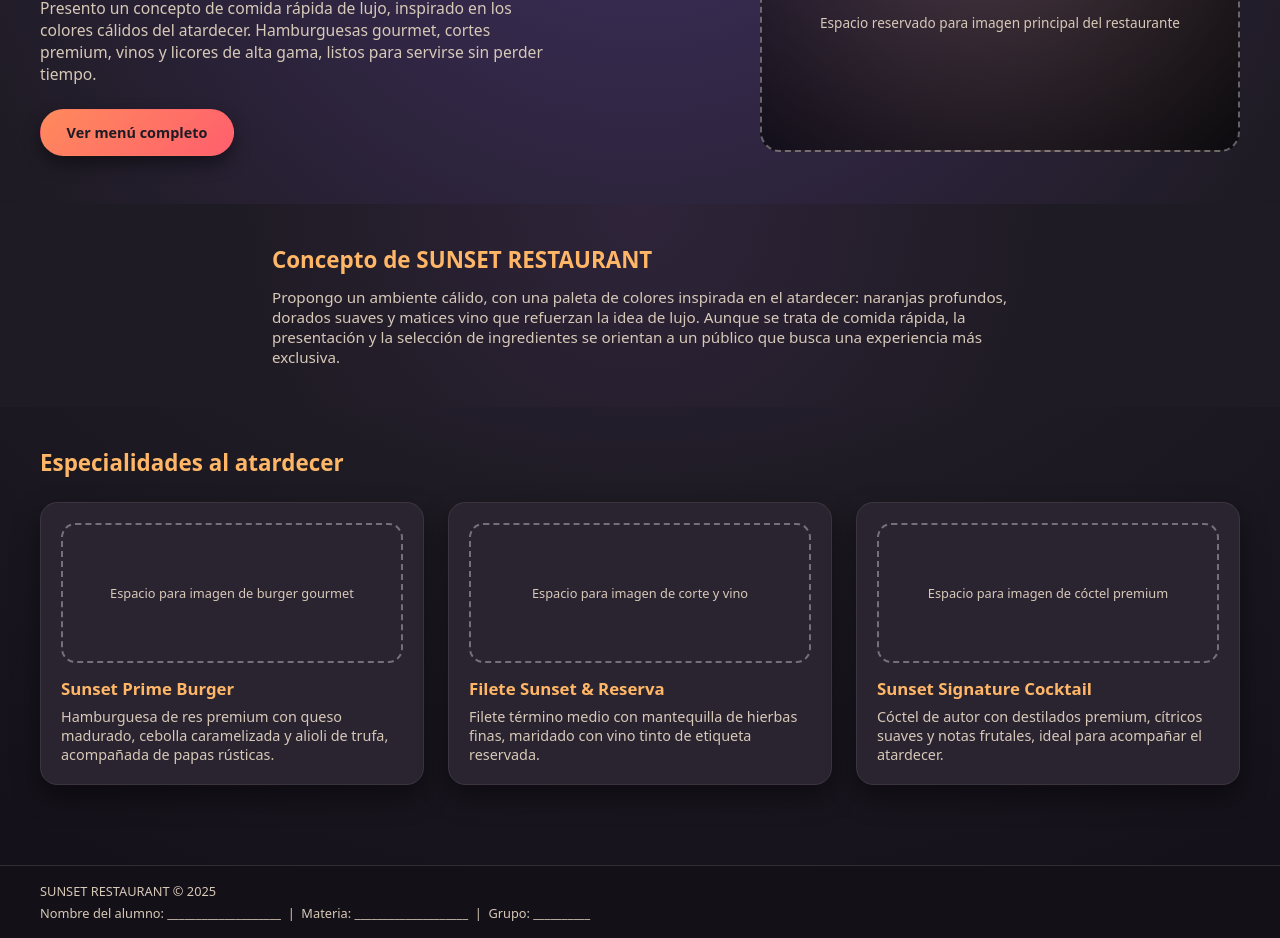
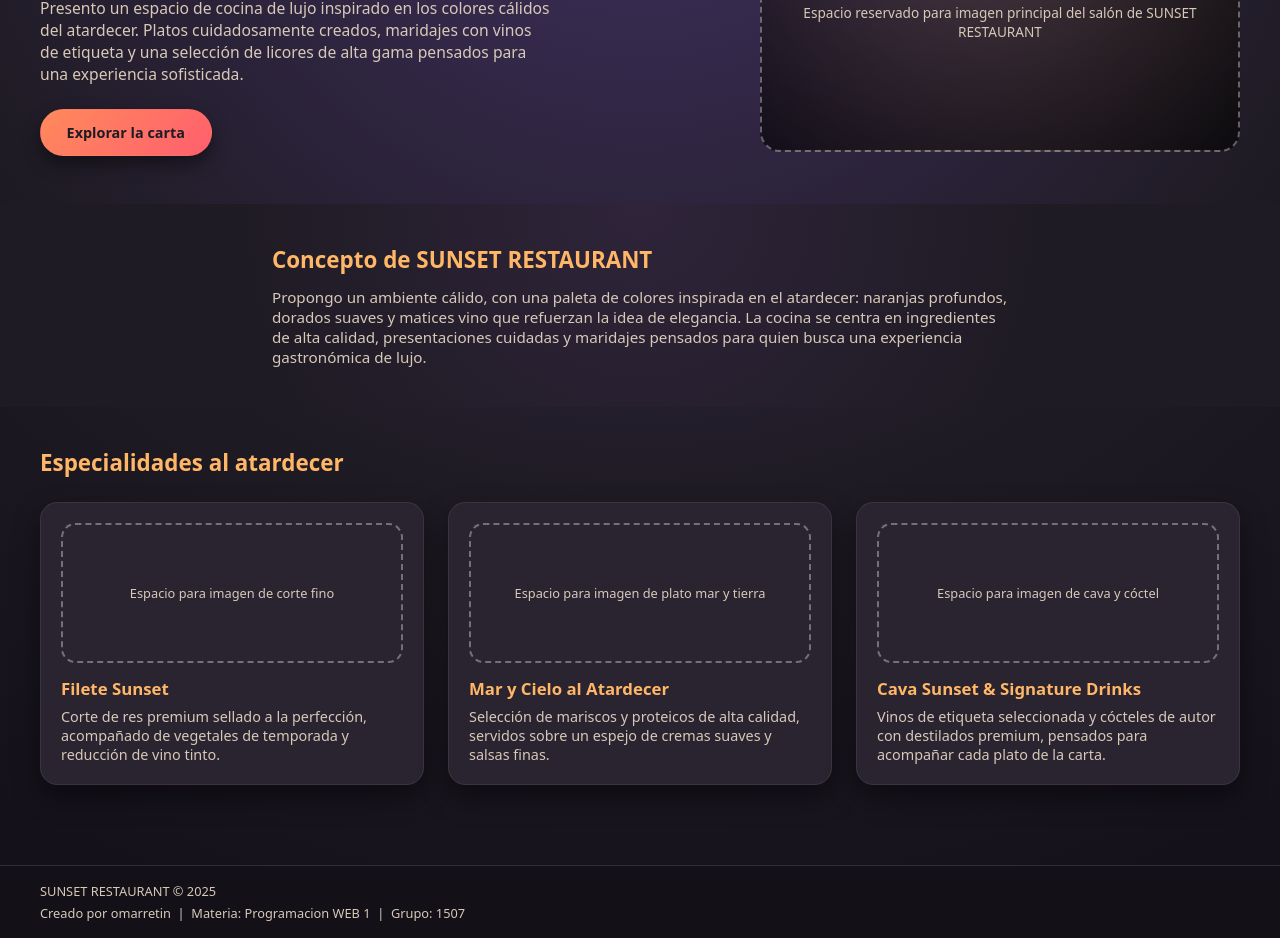
Before and after one commit to omarreyestome-svg/Sunset-Restaurant, a plain HTML site: page index.html in a window 1280 px wide. Shown: the part 229-1167 px from the top of the page. Drawn offline with Linux system fonts and the light colour scheme; files that its build step writes are made by us from their sources.

Commit message:
2
Updated the content and structure of the index.html file to enhance the restaurant's presentation and branding.

```diff
--- a/index.html
+++ b/index.html
@@ -5,7 +5,7 @@
   <meta charset="UTF-8">
   <meta name="viewport" content="width=device-width, initial-scale=1.0">
   <title>SUNSET RESTAURANT - Menú principal</title>
-  <link rel="stylesheet" href="css/styles.css">
+  <link rel="stylesheet" href="styles.css">
 </head>
 <body>
   <!-- En esta sección defino el encabezado principal con el logotipo y la navegación -->
@@ -13,12 +13,12 @@
     <div class="contenedor encabezado__contenido">
       <div class="logo">
         <span class="logo__titulo">SUNSET RESTAURANT</span>
-        <span class="logo__subtitulo">Fast food de lujo al atardecer</span>
+        <span class="logo__subtitulo">Cocina de lujo, vinos y licores de alta gama</span>
       </div>
 
       <nav class="navegacion">
         <a href="index.html" class="navegacion__link navegacion__link--activo">Menú principal</a>
-        <a href="menu.html" class="navegacion__link">Menú comida</a>
+        <a href="menu.html" class="navegacion__link">Menú cocina</a>
         <a href="galeria.html" class="navegacion__link">Galería</a>
         <a href="promociones.html" class="navegacion__link">Promociones</a>
       </nav>
@@ -31,38 +31,39 @@
     <section class="hero">
       <div class="contenedor hero__contenido">
         <div class="hero__texto">
-          <h1 class="hero__titulo">Atardeceres de sabor, lujo y rapidez</h1>
+          <h1 class="hero__titulo">Atardeceres de alta cocina, vinos y licores exclusivos</h1>
           <p class="hero__descripcion">
-            Presento un concepto de comida rápida de lujo, inspirado en los colores cálidos del
-            atardecer. Hamburguesas gourmet, cortes premium, vinos y licores de alta gama,
-            listos para servirse sin perder tiempo.
+            Presento un espacio de cocina de lujo inspirado en los colores cálidos del
+            atardecer. Platos cuidadosamente creados, maridajes con vinos de etiqueta
+            y una selección de licores de alta gama pensados para una experiencia
+            sofisticada.
           </p>
-          <a href="menu.html" class="boton boton--primario">Ver menú completo</a>
+          <a href="menu.html" class="boton boton--primario">Explorar la carta</a>
         </div>
 
         <!-- En esta sección reservo un espacio visual para una imagen principal futura -->
         <div class="hero__imagen-placeholder">
           <p class="hero__imagen-texto">
-            Espacio reservado para imagen principal del restaurante
+            Espacio reservado para imagen principal del salón de SUNSET RESTAURANT
           </p>
         </div>
       </div>
     </section>
 
-    <!-- En esta sección defino la información básica del restaurante -->
+    <!-- En esta sección defino la información general del concepto del restaurante -->
     <section class="bloque fondo-oscuro">
       <div class="contenedor bloque__contenido">
         <h2 class="bloque__titulo">Concepto de SUNSET RESTAURANT</h2>
         <p class="bloque__texto">
           Propongo un ambiente cálido, con una paleta de colores inspirada en el atardecer:
-          naranjas profundos, dorados suaves y matices vino que refuerzan la idea de lujo.
-          Aunque se trata de comida rápida, la presentación y la selección de ingredientes
-          se orientan a un público que busca una experiencia más exclusiva.
+          naranjas profundos, dorados suaves y matices vino que refuerzan la idea de elegancia.
+          La cocina se centra en ingredientes de alta calidad, presentaciones cuidadas y
+          maridajes pensados para quien busca una experiencia gastronómica de lujo.
         </p>
       </div>
     </section>
 
-    <!-- En esta sección presento algunos platillos destacados de manera resumida -->
+    <!-- En esta sección presento algunas especialidades de manera resumida -->
     <section class="bloque">
       <div class="contenedor">
         <h2 class="bloque__titulo">Especialidades al atardecer</h2>
@@ -70,34 +71,34 @@
           <article class="tarjeta">
             <!-- En esta sección reservo el espacio para la imagen del platillo -->
             <div class="tarjeta__imagen-placeholder">
-              Espacio para imagen de burger gourmet
+              Espacio para imagen de corte fino
             </div>
-            <h3 class="tarjeta__titulo">Sunset Prime Burger</h3>
+            <h3 class="tarjeta__titulo">Filete Sunset</h3>
             <p class="tarjeta__texto">
-              Hamburguesa de res premium con queso madurado, cebolla caramelizada
-              y alioli de trufa, acompañada de papas rústicas.
+              Corte de res premium sellado a la perfección, acompañado de vegetales de temporada
+              y reducción de vino tinto.
             </p>
           </article>
 
           <article class="tarjeta">
             <div class="tarjeta__imagen-placeholder">
-              Espacio para imagen de corte y vino
+              Espacio para imagen de plato mar y tierra
             </div>
-            <h3 class="tarjeta__titulo">Filete Sunset &amp; Reserva</h3>
+            <h3 class="tarjeta__titulo">Mar y Cielo al Atardecer</h3>
             <p class="tarjeta__texto">
-              Filete término medio con mantequilla de hierbas finas, maridado con
-              vino tinto de etiqueta reservada.
+              Selección de mariscos y proteicos de alta calidad, servidos sobre un espejo de
+              cremas suaves y salsas finas.
             </p>
           </article>
 
           <article class="tarjeta">
             <div class="tarjeta__imagen-placeholder">
-              Espacio para imagen de cóctel premium
+              Espacio para imagen de cava y cóctel
             </div>
-            <h3 class="tarjeta__titulo">Sunset Signature Cocktail</h3>
+            <h3 class="tarjeta__titulo">Cava Sunset &amp; Signature Drinks</h3>
             <p class="tarjeta__texto">
-              Cóctel de autor con destilados premium, cítricos suaves y notas frutales,
-              ideal para acompañar el atardecer.
+              Vinos de etiqueta seleccionada y cócteles de autor con destilados premium,
+              pensados para acompañar cada plato de la carta.
             </p>
           </article>
         </div>
@@ -110,9 +111,9 @@
     <div class="contenedor pie__contenido">
       <p class="pie__texto">SUNSET RESTAURANT &copy; 2025</p>
       <p class="pie__texto">
-        Nombre del alumno: ____________________ &nbsp;|&nbsp;
-        Materia: ____________________ &nbsp;|&nbsp;
-        Grupo: __________
+        Creado por omarretin &nbsp;|&nbsp;
+        Materia: Programacion WEB 1 &nbsp;|&nbsp;
+        Grupo: 1507
       </p>
     </div>
   </footer>
```
